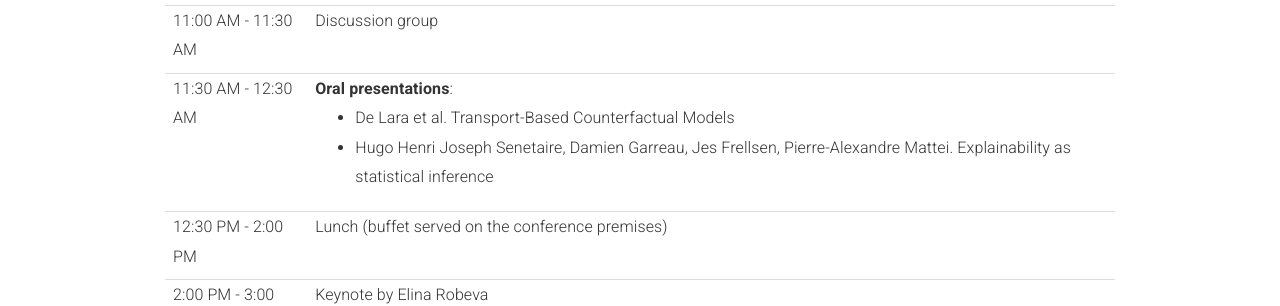
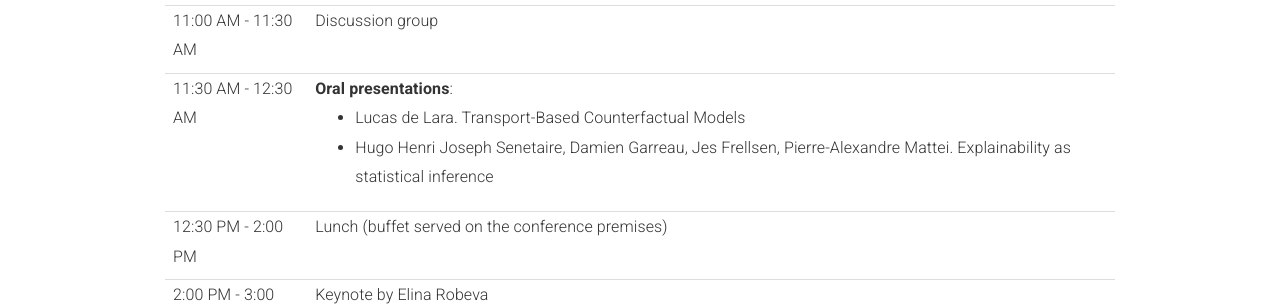
Before and after one commit to quarter-on-causality/quarter-on-causality.github.io, a Jekyll site: the page built from _pages/home_analysis.md, in a window 1280 px wide and 900 px high, scrolled down 6666 px. Shown: the part 152-458 px from the top of the window. Built offline with Jekyll 4.4.1, drawn with Linux system fonts in a browser that asks for light colours; nearby versions of some CDN libraries.

Commit message:
Update the schedule

```diff
--- a/_pages/home_analysis.md
+++ b/_pages/home_analysis.md
@@ -398,7 +398,7 @@ This colloquium will several keynote speakers including Antoine Chambaz, Eric Ga
           <td>11:30 AM - 12:30 AM</td>
           <td><b>Oral presentations</b>:
             <ul>
-              <li>De Lara et al. Transport-Based Counterfactual Models</li>
+              <li>Lucas de Lara. Transport-Based Counterfactual Models</li>
               <li>Hugo Henri Joseph Senetaire, Damien Garreau, Jes Frellsen, Pierre-Alexandre Mattei. Explainability as statistical inference</li>
             </ul>
           </td>
```
